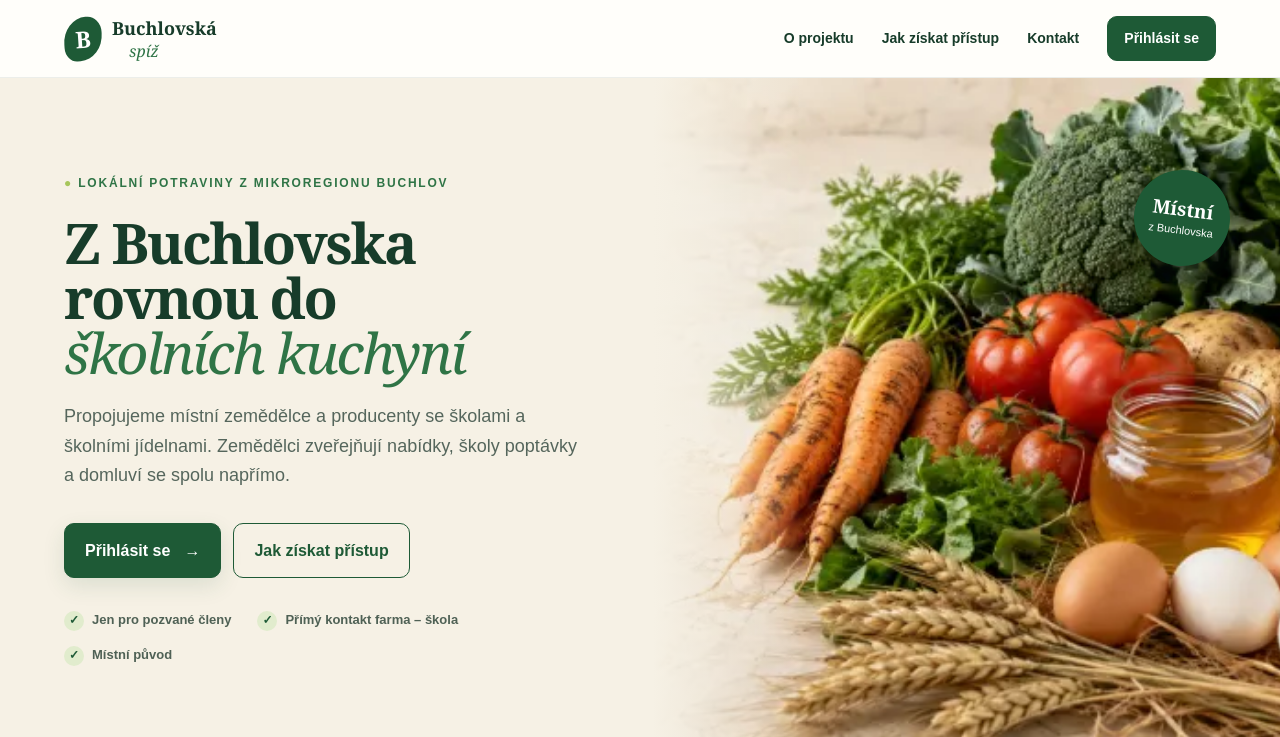
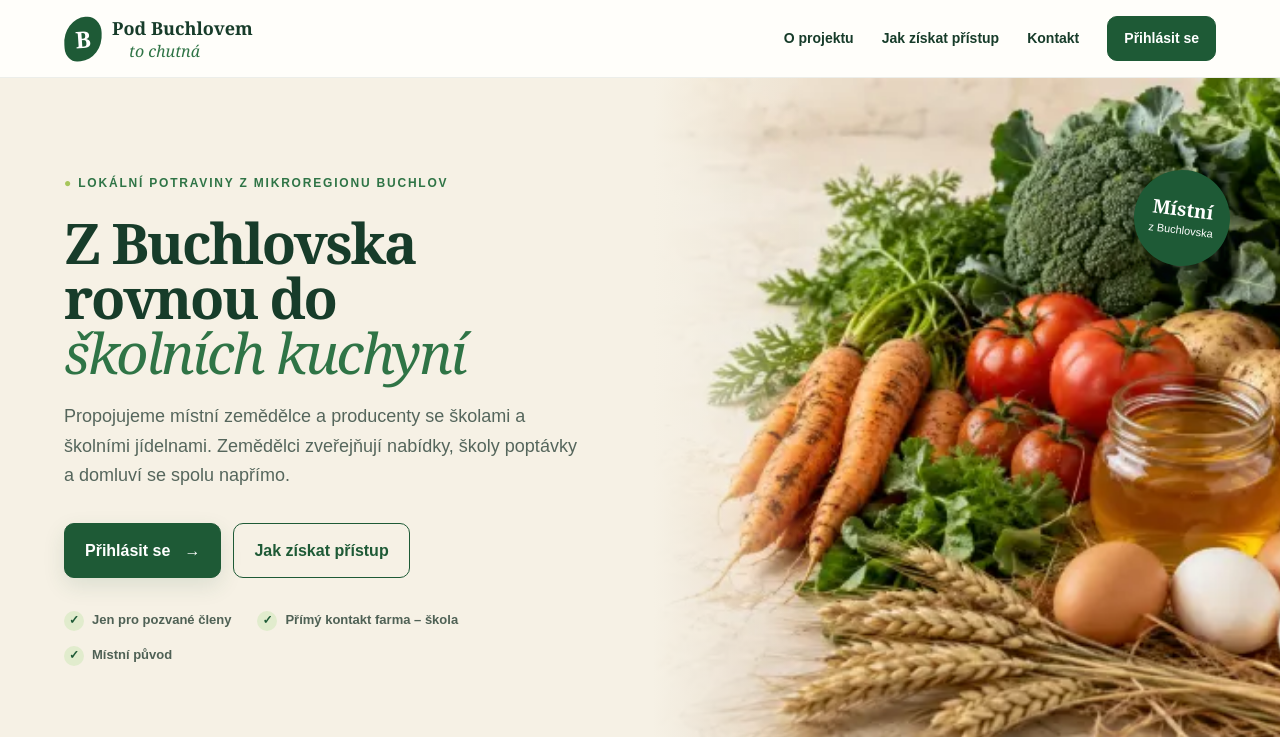
Before and after one commit to Brzdaboy/buchlovska-spiz, a PHP site: page / in a window 1280 px wide. Shown: the top 737 px of the page. Run offline with PHP 8.4, Linux system fonts and the light colour scheme.

Commit message:
Logo: Pod Buchlovem / to chutná
Co-Authored-By: Claude Opus 5.5 <noreply@anthropic.com>
Claude-Session: https://claude.ai/code/session_01Cbz7v99LAgD12B244kArVc

```diff
--- a/templates/layout/base.php
+++ b/templates/layout/base.php
@@ -29,9 +29,9 @@ $current = static fn (string $path): string =>
 <body>
 <a class="skip-link" href="#obsah">Přeskočit na obsah</a>
 <header class="site-header">
-    <a class="brand" href="/" aria-label="Buchlovská spíž – úvod">
+    <a class="brand" href="/" aria-label="Pod Buchlovem to chutná – úvod">
         <span class="brand-mark" aria-hidden="true">B</span>
-        <span><strong>Buchlovská</strong><small>spíž</small></span>
+        <span><strong>Pod Buchlovem</strong><small>to chutná</small></span>
     </a>
     <?php ob_start(); ?>
         <?php foreach ($navItems as $path => $label): ?>
@@ -70,9 +70,9 @@ $current = static fn (string $path): string =>
 </main>
 <footer class="site-footer">
     <div class="footer-main">
-        <a class="brand light" href="/" aria-label="Buchlovská spíž – úvod">
+        <a class="brand light" href="/" aria-label="Pod Buchlovem to chutná – úvod">
             <span class="brand-mark" aria-hidden="true">B</span>
-            <span><strong>Buchlovská</strong><small>spíž</small></span>
+            <span><strong>Pod Buchlovem</strong><small>to chutná</small></span>
         </a>
         <p>Místní potraviny pro školní jídelny.<br>Přímo od zemědělců z mikroregionu Buchlov.</p>
         <nav class="footer-col" aria-label="Platforma">
```
